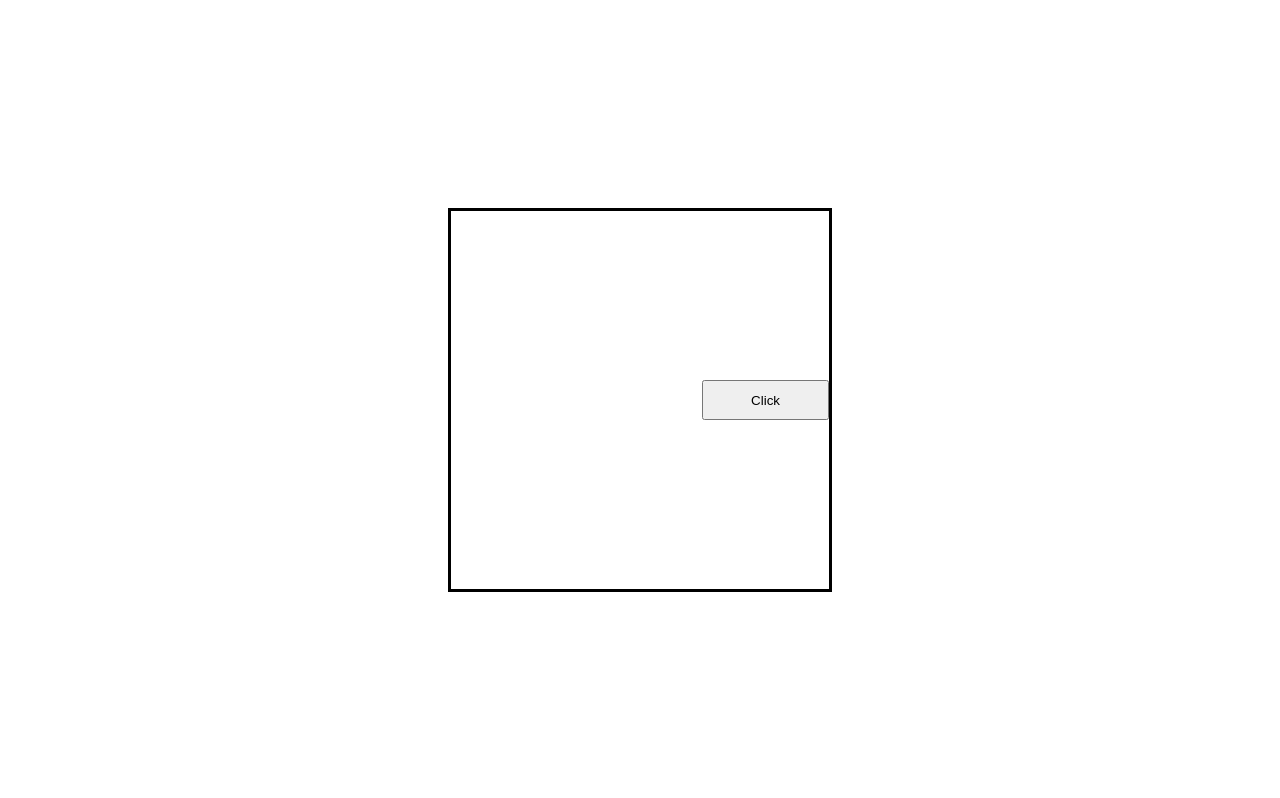
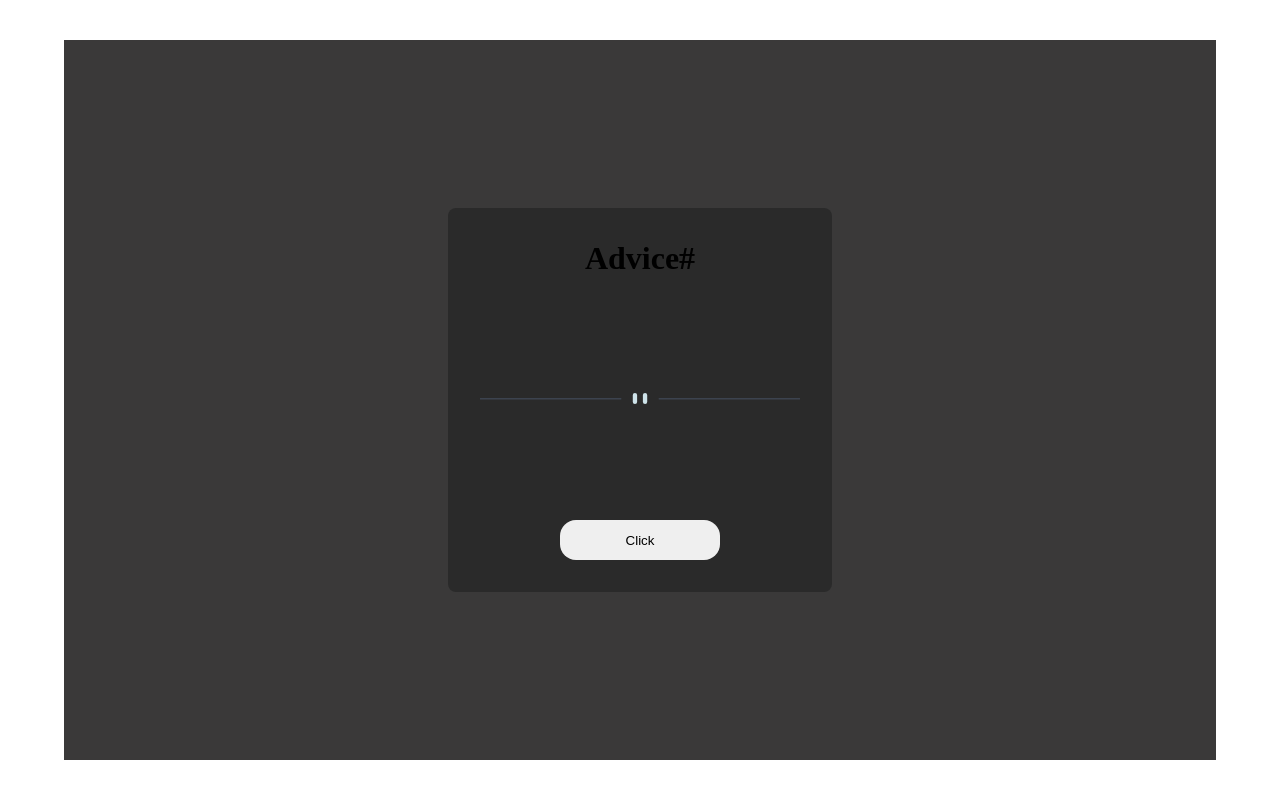
Before and after one commit to KabinaThapa/advice-generator-app, a plain HTML site: page index.html in a window 1280 px wide. Drawn offline with Linux system fonts and the light colour scheme.

Commit message:
style: update UI design and layout

```diff
--- a/index.html
+++ b/index.html
@@ -7,9 +7,17 @@
     <title>Advice Generator App</title>
 </head>
 <body>
+    <div class="box">
 <div class="container">
-    <div id="result"></div>
+    <div>
+        <h1>Advice#</h1>
+    <h1 id="adviceid"></h1>
+    </div>
+
+    <div id="advice" class="advice"></div>
+    <img src="pattern-divider-desktop.svg"/>
     <button class="button" onclick="handleClick()">Click</button>
+</div>
 </div>
    <script src="script.js"></script>
 </body>
--- a/script.js
+++ b/script.js
@@ -2,9 +2,13 @@ function handleClick(){
     fetch('https://api.adviceslip.com/advice')//fetch from the api url
     .then((response)=>response.json())
     .then(data=>{
-        console.log(data.slip.advice)
+        console.log(data)
+        const adviceid=data.slip.id
         const advice=data.slip.advice
-        document.getElementById('result').textContent= advice
+        document.getElementById('advice').textContent= advice
+        document.getElementById('adviceid').textContent= adviceid
+        const adviceElement=  document.getElementById('advice')
+        adviceElement.style.display=(adviceElement.style.display==='none')?'block':'none'
 
 
     })
--- a/style.css
+++ b/style.css
@@ -11,24 +11,54 @@ body{
     justify-content: center;
     align-items: center;
     height:100vh;
+    width:100%;
 
 
 
 
 }
-h1{
-    color:brown;
+.box{
+    width:90%;
+    height:90vh;
+
+    background-color: rgb(58, 57, 57);
+    display: flex;
+    justify-content: center;
+    align-items: center;
 }
+
 .container{
-    border:solid;
+
     width:24rem;
     height:24rem;
     display: flex;
-    justify-content: center;
+    flex-direction: column;
+    justify-content: space-between;
     align-items: center;
+    background-color: rgb(42, 42, 42);
+    padding:2rem;
+    border-radius: 0.5rem;
+    text-align:center;
+
+}
+.advice{
+    width:90%;
+    height:auto;
+
+
+    display: none;
+
+    font-size:x-large;
+    color:white;
+
 
 }
 .button{
     width:50%;
     height:2.5rem;
+    border-radius: 1rem;
+    outline: none;
+    border: none;
+
+
 }
```
Also changed, not shown: favicon-32x32.png (added), icon-dice.svg (added), pattern-divider-desktop.svg (added), pattern-divider-mobile.svg (added).
